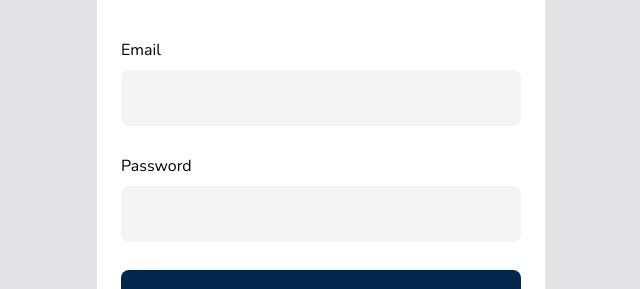
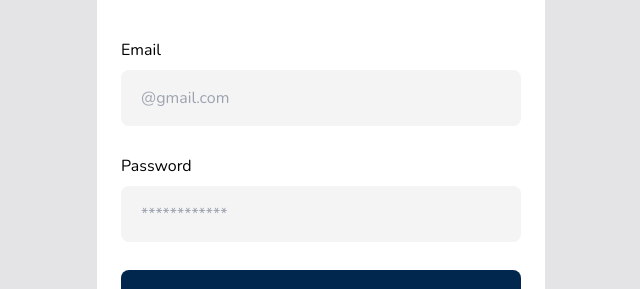
Before and after one commit to AOBarbosa/b2bit-login-form, a React (Vite) app: page /sign-in in a window 1280 px wide. Shown: the part 300-589 px from the top of the page, without its empty margins (319-959 px from the left). Built offline with nearby package versions, Linux system fonts and the light colour scheme.

Commit message:
docs: Editing README

```diff
--- a/src/components/sign-in-form.tsx
+++ b/src/components/sign-in-form.tsx
@@ -42,6 +42,7 @@ export function SignInForm() {
           id="email"
           name="email"
           type="email"
+          placeholder="@gmail.com"
           onChange={handleChange}
           value={values.email}
           className="h-14 rounded-lg bg-zinc-100 p-5 focus:border-primary-blue focus:outline-none focus:ring-1 focus:ring-primary-blue"
@@ -54,6 +55,7 @@ export function SignInForm() {
           id="password"
           name="password"
           type="password"
+          placeholder="************"
           onChange={handleChange}
           value={values.password}
           className="h-14 rounded-lg bg-zinc-100 p-5 focus:border-primary-blue focus:outline-none focus:ring-1 focus:ring-primary-blue"
@@ -68,55 +70,4 @@ export function SignInForm() {
       </button>
     </form>
   )
-
-  //   function handleSubmit(values: SignInFormProps) {
-  //     // try {
-  //     //   const response = await api.post('/login/', values)
-  //     //   console.log(response.data)
-  //     // } catch (error) {
-  //     //   console.log('Deu merda...')
-  //     // }
-  //     alert(JSON.stringify(values, null, 2))
-  //   }
-
-  //   return (
-  //     <div className="w-full">
-  //       <Formik
-  //         initialValues={{ email: '', password: '' }}
-  //         validationSchema={SignInSchema}
-  //         onSubmit={handleSubmit}
-  //       >
-  //         <Form>
-  //           <div className="flex w-full flex-col space-y-7 px-6">
-  //             <div className="flex w-full flex-col space-y-2">
-  //               <label htmlFor="email">E-mail</label>
-  //               <Field
-  //                 name="email"
-  //                 className="h-14 rounded-lg bg-zinc-100 p-5 focus:border-primary-blue focus:outline-none focus:ring-1 focus:ring-primary-blue"
-  //                 type="email"
-  //                 placeholder="@gmail.com"
-  //               />
-  //             </div>
-
-  //             <div className="flex w-full flex-col space-y-2">
-  //               <label htmlFor="password">Password</label>
-  //               <Field
-  //                 id="password"
-  //                 className="h-14 rounded-lg bg-zinc-100 p-5 focus:border-primary-blue focus:outline-none focus:ring-1 focus:ring-primary-blue"
-  //                 type="password"
-  //                 placeholder="*****************"
-  //               />
-  //             </div>
-
-  //             <button
-  //               type="submit"
-  //               className="h-14 rounded-lg bg-primary-blue text-zinc-50 hover:bg-primary-blue/90"
-  //             >
-  //               Sign In
-  //             </button>
-  //           </div>
-  //         </Form>
-  //       </Formik>
-  // </div>
-  //   )
 }
```
Also changed, not shown: 1 other file (tests, documents, lock files or other folders).
